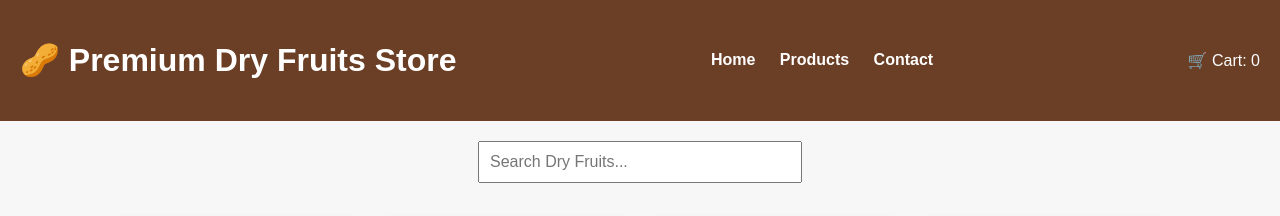
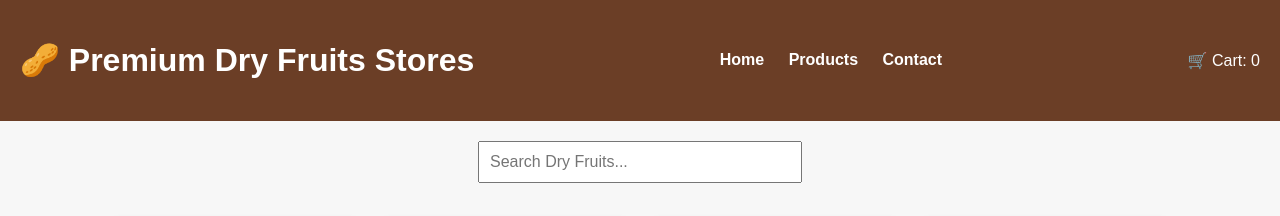
Before and after one commit to BashirBhaii/Project-2, a plain HTML site: page index.html in a window 1280 px wide. Shown: the top 216 px of the page. Drawn offline with Linux system fonts and the light colour scheme.

Commit message:
Added new feature line in index.html

```diff
--- a/index.html
+++ b/index.html
@@ -10,7 +10,7 @@
 <body>
 
 <header>
-<h1>🥜 Premium Dry Fruits Store</h1>
+<h1>🥜 Premium Dry Fruits Stores</h1>
 
 <nav>
 <a href="#">Home</a>
```
Also changed, not shown: 1 other file.
